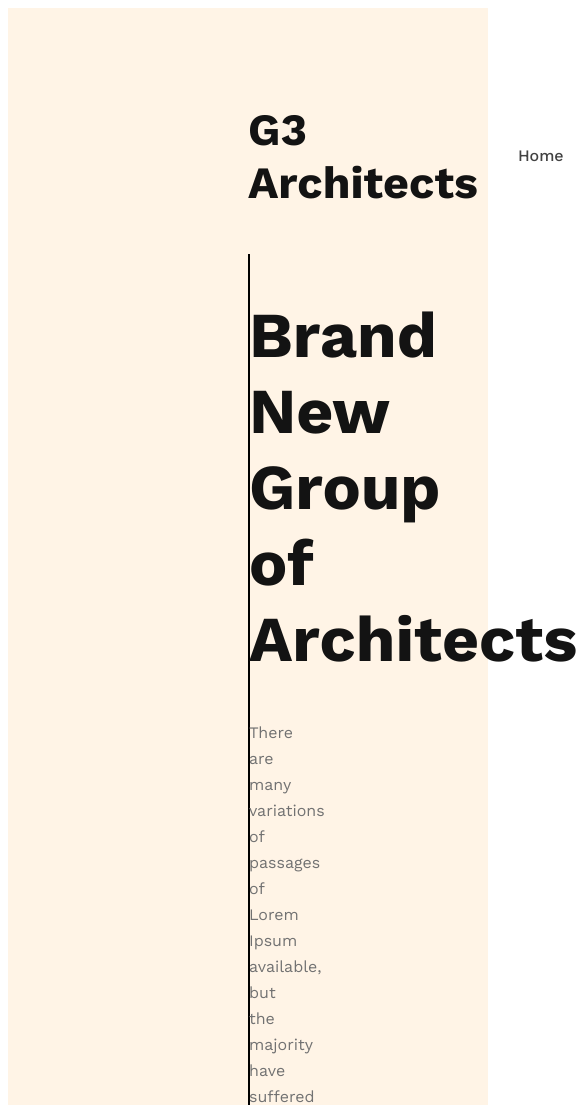
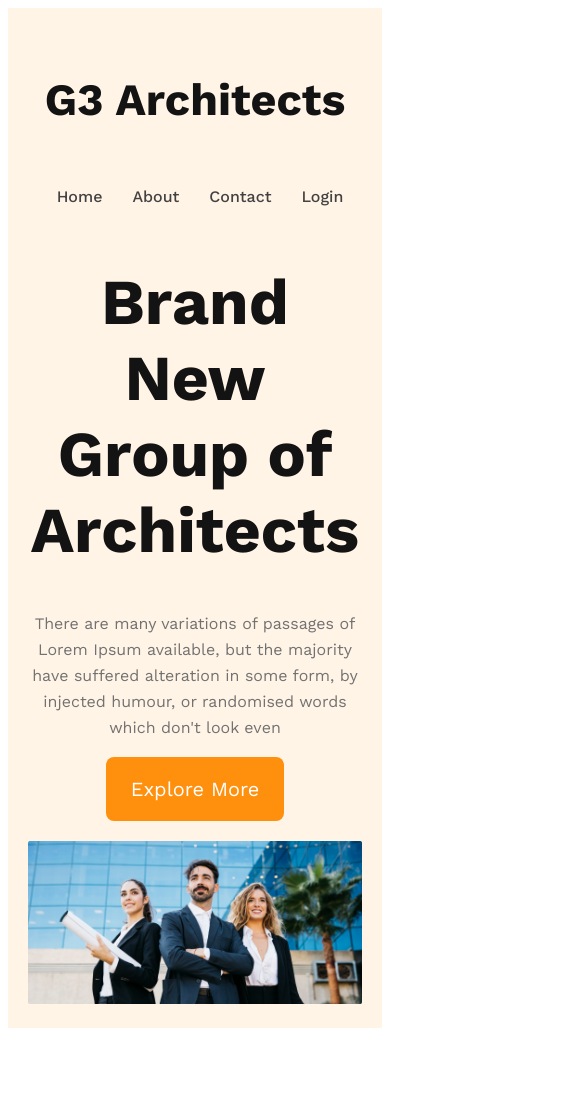
Before and after one commit to Md-Parvez-Ahamed/g3, a plain HTML site: page index.html in a window 390 px wide. Shown: the top 1105 px of the page, 585 px wide, since content can reach past the window. After the commit the page ends 1036 px from the top, so only its background shows below. Drawn offline with nearby package versions, Linux system fonts and the light colour scheme.

Commit message:
header section responsive done

```diff
--- a/style.css
+++ b/style.css
@@ -56,7 +56,6 @@ nav li a{
     max-width: 800px;
     text-align: center;
     margin: 0 auto;
-    border:1px solid black;
 }
 
 .banner-title{
@@ -70,4 +69,37 @@ nav li a{
     font-weight: 400;
     line-height: 26px;
 }
+.banner img{
+    margin-top: 20px;
+    width: 100%;
+}
 /* Banner css End */
+
+
+/* Responsive media quires */
+
+/* mobile device start */
+
+@media screen and (max-width:576px) {
+    header{
+        padding: 20px;
+    }
+    nav{
+        flex-direction: column;
+    }
+}
+/* mobile device end */
+/* tablet or medium  device start */
+
+@media screen and (min-width:576px) and (max-width:990px) {
+
+    header{
+        padding: 50px;
+    }
+
+    nav{
+        flex-direction: column;
+    }
+}
+
+/* tablet or medium  device start */
```
